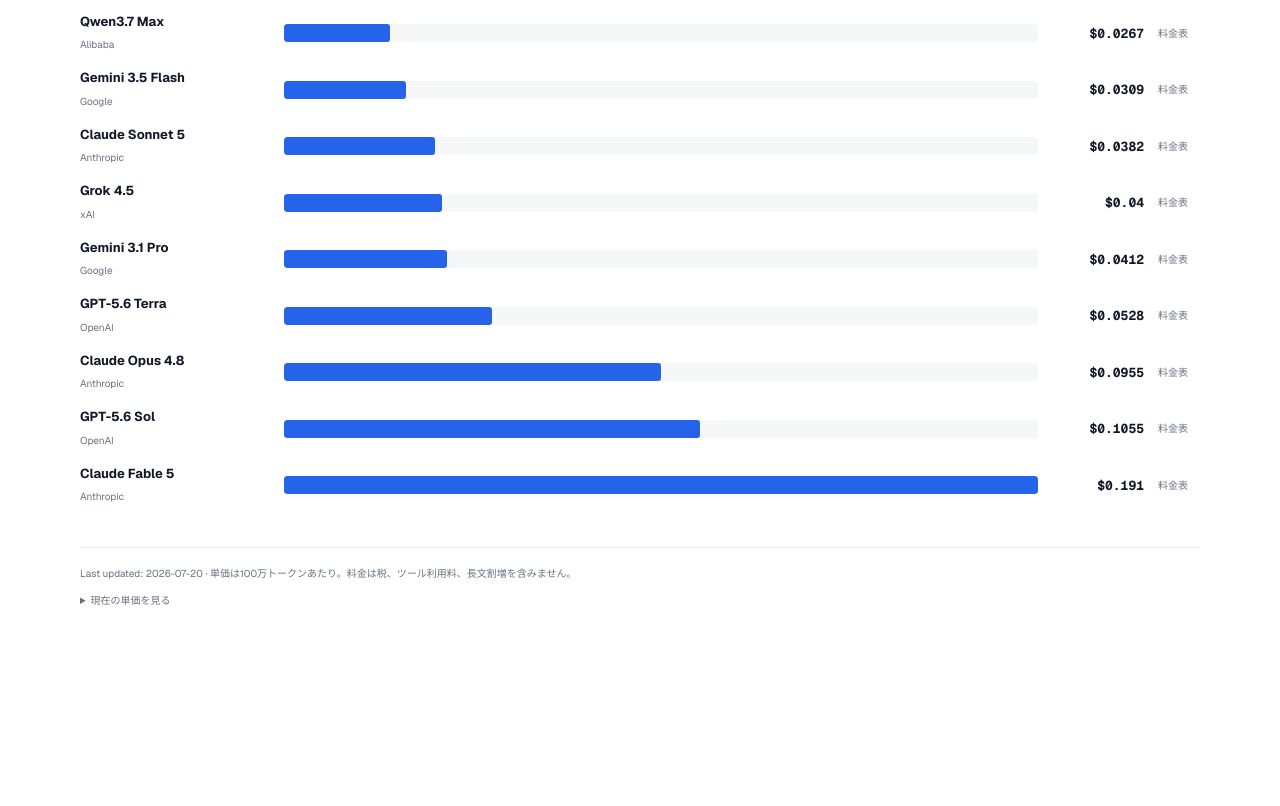
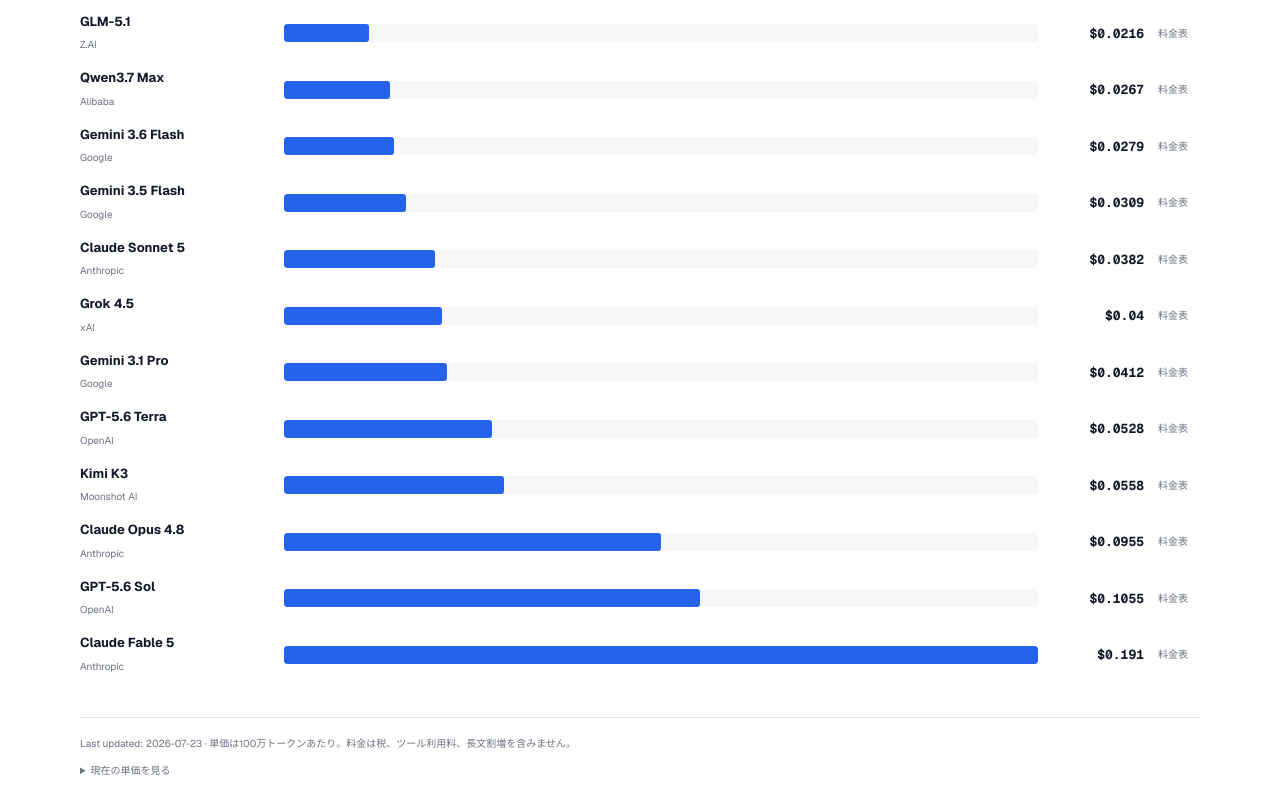
Before and after one commit to kody-takuya/AI-cost-comparison, a Next.js app: page / in a window 1280 px wide. Shown: the part 1680-2486 px from the top of the page. Before the commit the page ends 2316 px from the top, so only its background shows below. Built offline with nearby package versions, Linux system fonts and the light colour scheme.

Commit message:
feat: add latest Gemini and Kimi pricing

```diff
--- a/data/pricing.json
+++ b/data/pricing.json
@@ -1,5 +1,5 @@
 {
-  "updatedAt": "2026-07-20",
+  "updatedAt": "2026-07-23",
   "models": [
     {
       "id": "gpt-5.6-sol",
@@ -122,6 +122,30 @@
       "source": "https://docs.x.ai/developers/pricing"
     },
     {
+      "id": "gemini-3.6-flash",
+      "provider": "Google",
+      "name": "Gemini 3.6 Flash",
+      "pricing": {
+        "input": 1.5,
+        "output": 7.5,
+        "cacheWrite": 1.5,
+        "cacheRead": 0.15
+      },
+      "source": "https://ai.google.dev/gemini-api/docs/pricing"
+    },
+    {
+      "id": "gemini-3.5-flash-lite",
+      "provider": "Google",
+      "name": "Gemini 3.5 Flash-Lite",
+      "pricing": {
+        "input": 0.3,
+        "output": 2.5,
+        "cacheWrite": 0.3,
+        "cacheRead": 0.03
+      },
+      "source": "https://ai.google.dev/gemini-api/docs/pricing"
+    },
+    {
       "id": "gemini-3.5-flash",
       "provider": "Google",
       "name": "Gemini 3.5 Flash",
@@ -204,6 +228,18 @@
         "cacheRead": 0.06
       },
       "source": "https://platform.minimax.io/subscribe/token-plan?tab=api-enterprise"
+    },
+    {
+      "id": "kimi-k3",
+      "provider": "Moonshot AI",
+      "name": "Kimi K3",
+      "pricing": {
+        "input": 3,
+        "output": 15,
+        "cacheWrite": 3,
+        "cacheRead": 0.3
+      },
+      "source": "https://platform.kimi.ai/"
     },
     {
       "id": "kimi-k2.7-code",
--- a/scripts/update-pricing.mjs
+++ b/scripts/update-pricing.mjs
@@ -83,6 +83,30 @@
     },
   },
   {
+    id: "gemini-3.6-flash",
+    url: "https://ai.google.dev/gemini-api/docs/pricing",
+    parse: (text) => {
+      const segment = text.slice(text.indexOf("Gemini 3.6 Flash"), text.indexOf("Gemini 3.5 Flash-Lite"));
+      const input = Number(segment.match(/Input price[^$]*\$([\d.]+)/i)?.[1]);
+      const output = Number(segment.match(/Output price[^$]*\$([\d.]+)/i)?.[1]);
+      const cacheRead = Number(segment.match(/Context caching price[^$]*\$([\d.]+)/i)?.[1]);
+      if (!input || !output || !cacheRead) throw new Error("Gemini 3.6 Flash prices not found");
+      return { input, output, cacheWrite: input, cacheRead };
+    },
+  },
+  {
+    id: "gemini-3.5-flash-lite",
+    url: "https://ai.google.dev/gemini-api/docs/pricing",
+    parse: (text) => {
+      const segment = text.slice(text.indexOf("Gemini 3.5 Flash-Lite"), text.indexOf("Gemini 3.1 Flash-Lite"));
+      const input = Number(segment.match(/Input price[^$]*\$([\d.]+)/i)?.[1]);
+      const output = Number(segment.match(/Output price[^$]*\$([\d.]+)/i)?.[1]);
+      const cacheRead = Number(segment.match(/Context caching price[^$]*\$([\d.]+)/i)?.[1]);
+      if (!input || !output || !cacheRead) throw new Error("Gemini 3.5 Flash-Lite prices not found");
+      return { input, output, cacheWrite: input, cacheRead };
+    },
+  },
+  {
     id: "gemini-3.5-flash",
     url: "https://ai.google.dev/gemini-api/docs/pricing",
     parse: (text) => {
@@ -137,6 +161,18 @@
       const values = [...segment.matchAll(/\$([\d.]+)/g)].map((match) => Number(match[1]));
       if (values.length < 4) throw new Error("MiniMax M2.7 prices not found");
       return { input: values[0], output: values[1], cacheRead: values[2], cacheWrite: values[3] };
+    },
+  },
+  {
+    id: "kimi-k3",
+    url: "https://platform.kimi.ai/",
+    parse: (text) => {
+      const segment = text.slice(text.indexOf("K3"));
+      const cacheRead = Number(segment.match(/Cache Hit\s*\$([\d.]+)/i)?.[1]);
+      const input = Number(segment.match(/Input\s*\$([\d.]+)/i)?.[1]);
+      const output = Number(segment.match(/Output\s*\$([\d.]+)/i)?.[1]);
+      if (!input || !output || !cacheRead) throw new Error("Kimi K3 prices not found");
+      return { input, output, cacheWrite: input, cacheRead };
     },
   },
   {
```
Also changed, not shown: 1 other file (tests, documents, lock files or other folders).
